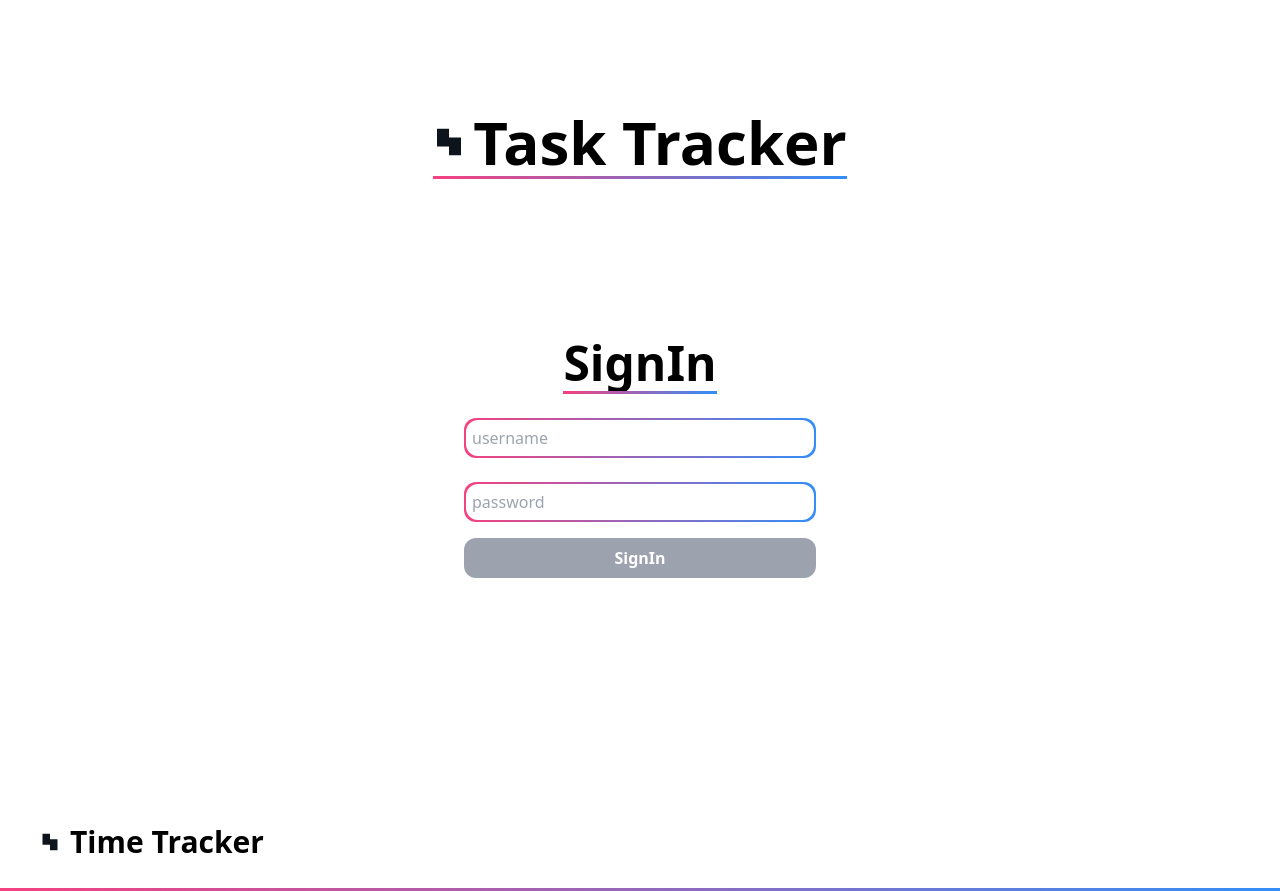
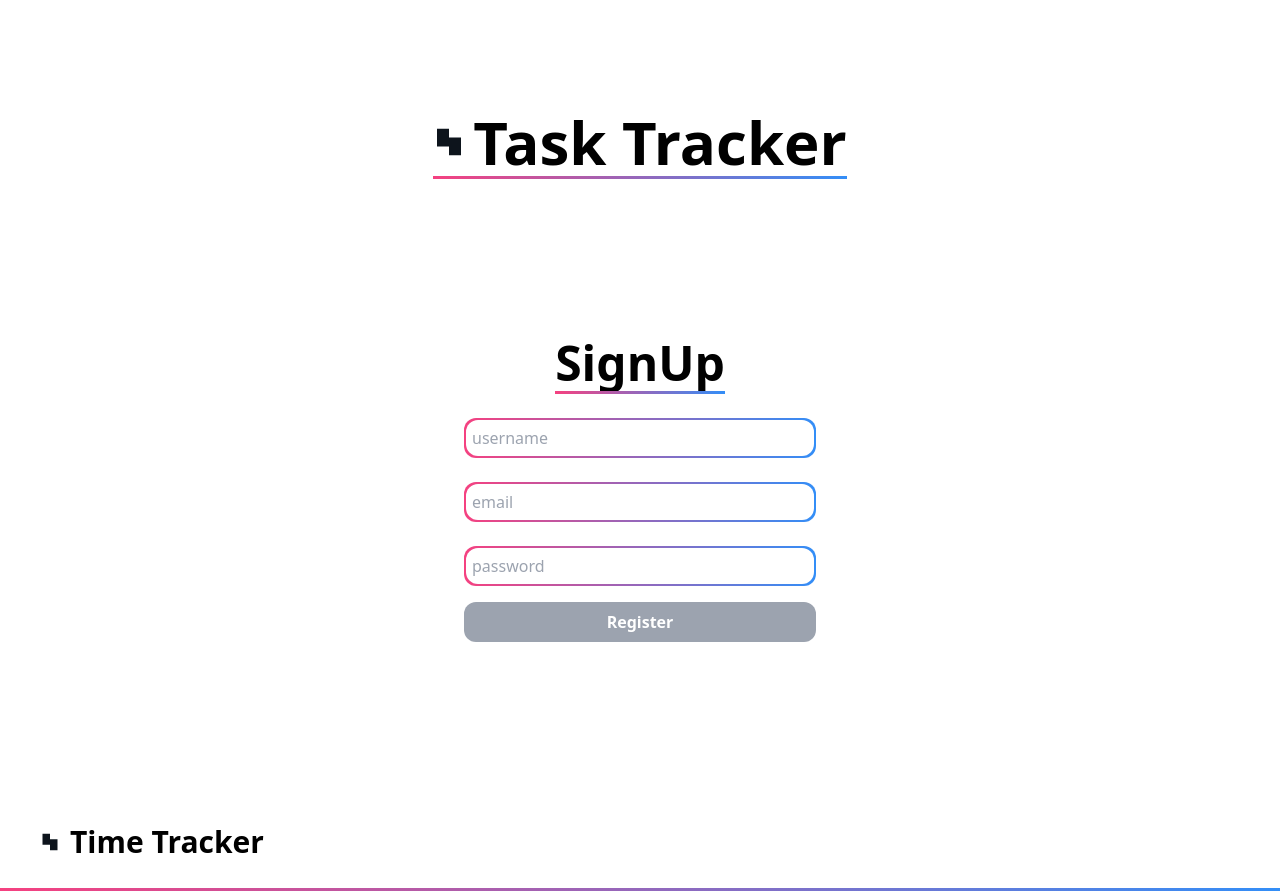
Before and after one commit to ikkei1616/TimeTracker, a React (Vite) app in the folder frontend/: page / in a window 1280 px wide. Built offline with nearby package versions, Linux system fonts and the light colour scheme; no server answers.

Commit message:
signInCheckが完了するまで待機するよう非同期処理の追加

```diff
--- a/frontend/src/pages/App.jsx
+++ b/frontend/src/pages/App.jsx
@@ -8,8 +8,11 @@
   const [isSignIn, setIsSignIn] =useState(null);
 
   useLayoutEffect(()=>{
-    const isSignInResult = signInCheck();
-    setIsSignIn(isSignInResult);
+    const checkSignInStatus = async () => {
+      const isSignInResult =  await signInCheck();
+      setIsSignIn(isSignInResult);
+    };
+    checkSignInStatus();
   },[])
   return (
     <>
```
